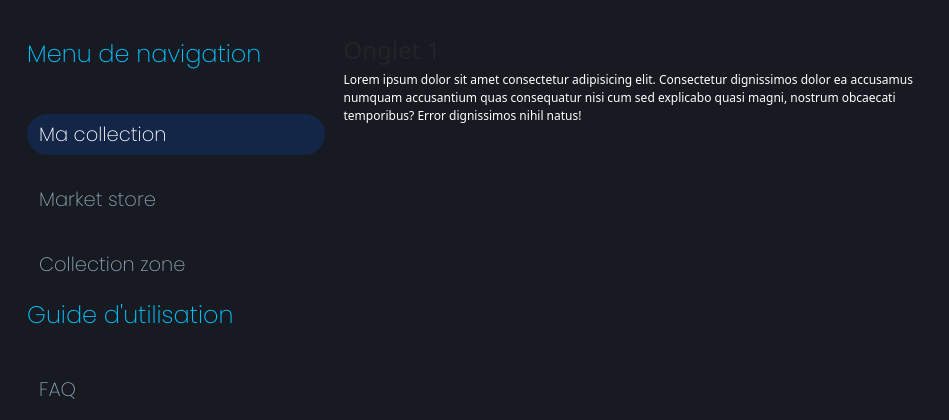
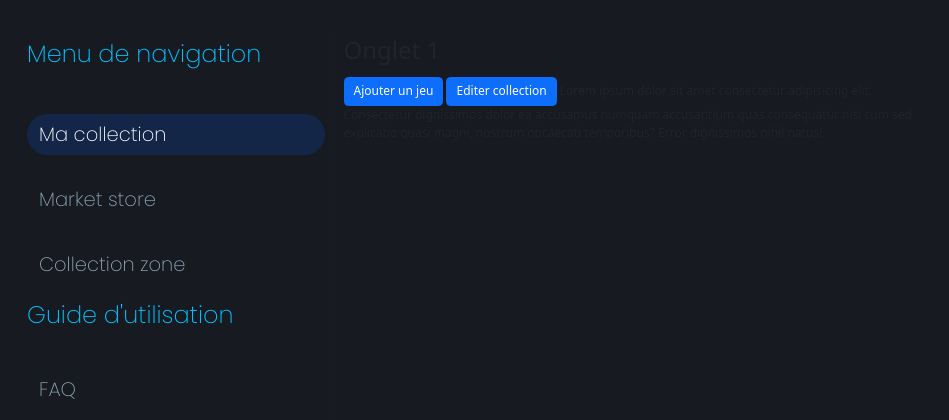
Before and after one commit to Djamelb13/projet-passion, a PHP site: page / in a window 1280 px wide. Shown: the top 420 px of the page, without its empty margins (0-949 px from the left). Run offline with PHP 8.4, Linux system fonts and the light colour scheme.

Commit message:
LA FIN DE LA JOURNEE

```diff
--- /dev/null
+++ b/templates/collection.php
@@ -0,0 +1,2 @@
+<div class="btn btn-primary">Ajouter un jeu</div>
+<div class="btn btn-primary">Editer collection</div>
--- a/templates/menu.php
+++ b/templates/menu.php
@@ -51,6 +51,7 @@
           <div class="tab-pane fade show active" id="tab1" role="tabpanel">
             <h2>Onglet 1</h2>
             <p class="desc-text">
+                <?php include_once('collection.php') ?>
               Lorem ipsum dolor sit amet consectetur adipisicing elit. Consectetur dignissimos dolor ea accusamus numquam accusantium quas consequatur
               nisi cum sed explicabo quasi magni, nostrum obcaecati temporibus? Error dignissimos nihil natus!
             </p>
```
